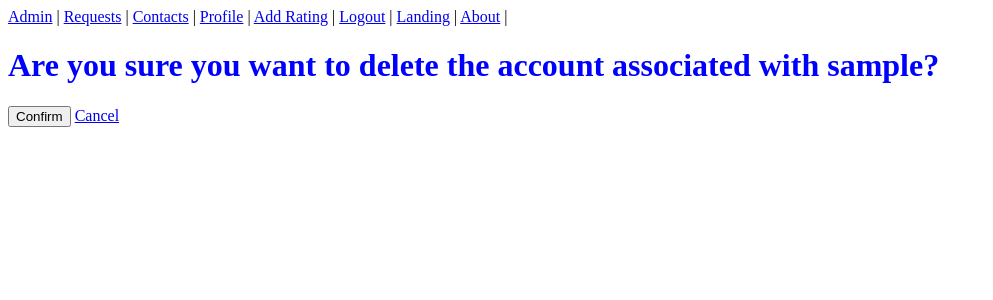
After one commit to evanmkeith/TipTrip, a Django app: page /user/1/delete in a window 1280 px wide. The commit adds this page. Shown: the top 300 px of the page, without its empty margins (0-993 px from the left). Run offline with Django 4.2, Linux system fonts and the light colour scheme; tables that the repository leaves empty hold one stand-in row (values such as "Sample post").

Commit message:
setup CRUDon profile and debugging

```diff
--- a/main_app/templates/base.html
+++ b/main_app/templates/base.html
@@ -19,7 +19,7 @@
             <span> | </span>
             <a href="/contacts">Contacts</a>
             <span> | </span>
-            <a href="/user/{{user.username}}">Profile</a>
+            <a href="/user/{{user.id}}">Profile</a>
             <span> | </span>
             <a href="/rating/create">Add Rating</a>
             <span> | </span>
--- /dev/null
+++ b/main_app/templates/user_delete_confirmation.html
@@ -0,0 +1,14 @@
+{% extends 'base.html' %}
+
+{% block content %}
+<h1>Are you sure you want to delete the account associated with {{user.username}}?</h1>
+<form method="post">
+  {% csrf_token %}
+  <div>
+   <!-- confirm cat delete -->
+    <input type="submit" value="Confirm" />
+    <!-- Redirect back to detail on cancel -->
+    <a href="{% url 'profile' user.id %}">Cancel</a>
+  </div>
+</form>
+{% endblock %}
--- a/main_app/urls.py
+++ b/main_app/urls.py
@@ -4,8 +4,10 @@ from . import views
 urlpatterns = [
     path('', views.Landing.as_view(), name="landing"),
     path('about/', views.About.as_view(), name="about"),
-    path('user/<username>/new', views.Create_Profile, name="create_profile"),
-    path('user/<username>', views.profile, name="profile"),
+    path('user/<int:pk>/new', views.Create_Profile, name="create_profile"),
+    path('user/<int:pk>', views.profile, name="profile"),
+    path('user/<int:pk>/edit', views.Edit_Profile.as_view(), name="edit_profile"),
+    path('user/<int:pk>/delete', views.Delete_Profile.as_view(), name="delete_profile"),
     path('rating/create', views.Rating.as_view(), name="rating"),
     path('requests/', views.Requests.as_view(), name="requests"),
     path('contacts/', views.Contacts.as_view(), name="contacts"),
--- a/main_app/views.py
+++ b/main_app/views.py
@@ -10,6 +10,7 @@ from django.contrib.auth.models import User
 from .models import Profile, Rating, Request
 from django.views.generic.edit import CreateView, UpdateView, DeleteView
 from django import forms
+from django.urls import reverse
 
 # user @method_decorator(login_required, name='dispatch') for all paths you want tp auth protect
 
@@ -25,7 +26,7 @@ class Profile_Form(forms.ModelForm):
         model=Profile
         fields = ['name', 'image_link', 'phone_number', 'zip_code', 'vehicle_type', 'vehicle_make', 'vehicle_model', 'num_seats', 'fee', 'bio']
 
-def Create_Profile(request, username):
+def Create_Profile(request, pk):
     if request.method == 'POST':
         form = Profile_Form(request.POST)
         if form.is_valid():
@@ -39,28 +40,30 @@ def Create_Profile(request, username):
             num_seats = form.cleaned_data['num_seats']
             fee = form.cleaned_data['fee']
             bio = form.cleaned_data['bio']
-            Profile.objects.create(user=User.objects.get(username=username), name=name, image_link=image_link, phone_number=phone_number,zip_code=zip_code, vehicle_type=vehicle_type, vehicle_make=vehicle_make, vehicle_model=vehicle_model, num_seats=num_seats, fee=fee, bio=bio)
-            return HttpResponseRedirect('/user/'+username)
+            Profile.objects.create(user=User.objects.get(pk=pk), name=name, image_link=image_link, phone_number=phone_number,zip_code=zip_code, vehicle_type=vehicle_type, vehicle_make=vehicle_make, vehicle_model=vehicle_model, num_seats=num_seats, fee=fee, bio=bio)
+            return HttpResponseRedirect('/user/'+str(pk))
         else:
             return render(request, 'create_profile.html', {'form': form})
     else:
         form=Profile_Form()
         return render(request, 'create_profile.html', {'form': form})
 
-# class Create_Profile(CreateView):
-#     model = Profile
-#     fields =  ['name', 'image_link', 'phone_number', 'zip_code', 'vehicle_type', 'vehicle_make', 'vehicle_model', 'num_seats', 'fee', 'bio']
-#     template_name = 'create_profile.html'
+class Edit_Profile(UpdateView):
+    model = Profile
+    fields = ['name', 'image_link', 'phone_number', 'zip_code', 'vehicle_type', 'vehicle_make', 'vehicle_model', 'num_seats', 'fee', 'bio']
+    template_name = 'edit_profile.html'
 
-#     def form_valid(self, form):
-#         self.object = form.save(commit=False)
-#         self.object.user = self.request.user
-#         self.object.save()
-#         return HttpResponseRedirect('/user/'+object.username)
+    def get_success_url(self):
+        return reverse('profile', kwargs={'pk': self.object.pk})
+
+class Delete_Profile(DeleteView):
+    model = User
+    template_name = 'user_delete_confirmation.html'
+    success_url = "/"
 
 #@login_required
-def profile(request, username):
-    user = User.objects.get(username=username)
+def profile(request, pk):
+    user = User.objects.get(pk=pk)
     user_profile = Profile.objects.get(user=user)
 
     return render(request, 'profile.html', {'user': user, 'user_profile': user_profile})
@@ -81,7 +84,7 @@ def signup_view(request):
             user = form.save()
             login(request, user)
             print("Hello there, ", user.username)
-            return HttpResponseRedirect('/user/'+user.username+'/new')
+            return HttpResponseRedirect('/user/'+str(user.id)+'/new')
         else:
             return render(request, 'signup.html', {'form': form})
     else:
@@ -102,7 +105,8 @@ def login_view(request):
             if user is not None:
                 if user.is_active:
                     login(request, user)
-                    return HttpResponseRedirect('/user/'+username)
+                    return render(request,
+                    'profile.html', {"pk": request.user.pk})
                 else:
                     print('The account has been disabled.')
                     return render(request, 'login.html', {'form': form})
```
Also changed, not shown: main_app/templates/edit_profile.html (added, +12 -0 lines), main_app/templates/profile.html (+13 -1 lines).
